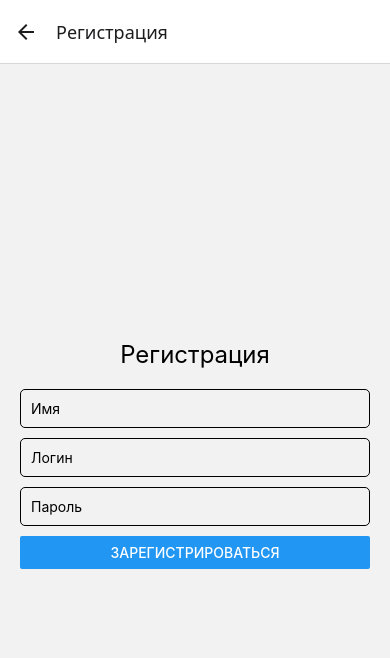
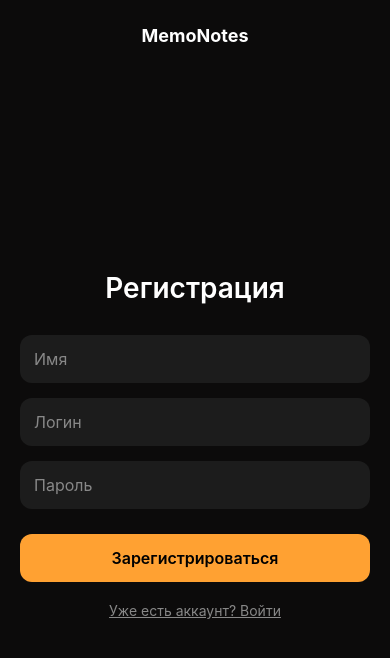
Before and after one commit to MaisLaufen/memonotes, a React Native app: screen /SignUp in a window 390 px wide. Shown: the top 658 px of the page. Built offline with nearby package versions, Linux system fonts and the light colour scheme.

Commit message:
New Auth feature UI design

```diff
--- /dev/null
+++ b/src/components/Header.tsx
@@ -0,0 +1,19 @@
+import { StyleSheet, Text } from "react-native";
+
+const HeaderLogo = () => (
+  <Text style={styles.link}>
+    MemoNotes
+  </Text>
+);
+
+const styles = StyleSheet.create({
+  link: {
+    color: '#fff',
+    fontSize: 18,
+    fontWeight: 'bold',
+    textAlign: 'center',
+    marginTop: 15,
+  },
+});
+
+export default HeaderLogo;
--- /dev/null
+++ b/src/components/HrefText.tsx
@@ -0,0 +1,19 @@
+import { StyleSheet, Text } from "react-native";
+
+const HrefText = ({ text, onPress }: { text: string; onPress: () => void }) => (
+  <Text style={styles.link} onPress={onPress}>
+    {text}
+  </Text>
+);
+
+const styles = StyleSheet.create({
+  link: {
+    color: '#888',
+    fontSize: 14,
+    textAlign: 'center',
+    marginTop: 20,
+    textDecorationLine: 'underline',
+  },
+});
+
+export default HrefText;
--- /dev/null
+++ b/src/components/MemoButton.tsx
@@ -0,0 +1,24 @@
+import { ActivityIndicator, StyleSheet, Text, TouchableOpacity } from "react-native";
+
+const MemoButton = ({ title, onPress, loading = false }: { title: string; onPress: () => void; loading?: boolean }) => (
+  <TouchableOpacity style={styles.button} onPress={onPress} disabled={loading}>
+    {loading ? <ActivityIndicator color="#fff" /> : <Text style={styles.buttonText}>{title}</Text>}
+  </TouchableOpacity>
+);
+
+const styles = StyleSheet.create({
+  button: {
+    backgroundColor: '#ffa132',
+    paddingVertical: 14,
+    borderRadius: 12,
+    alignItems: 'center',
+    marginTop: 10,
+  },
+  buttonText: {
+    color: '#000',
+    fontSize: 16,
+    fontWeight: '600',
+  }
+});
+
+export default MemoButton;
--- /dev/null
+++ b/src/components/MemoInput.tsx
@@ -0,0 +1,48 @@
+import { StyleSheet, TextInput } from "react-native";
+
+// Кастомное поле ввода
+const MemoInput = ({
+  placeholder,
+  value,
+  onChangeText,
+  secureTextEntry = false,
+}: {
+  placeholder: string;
+  value: string;
+  onChangeText: (text: string) => void;
+  secureTextEntry?: boolean;
+}) => (
+  <TextInput
+    style={styles.input}
+    placeholder={placeholder}
+    placeholderTextColor="#888"
+    value={value}
+    onChangeText={onChangeText}
+    secureTextEntry={secureTextEntry}
+  />
+);
+
+const styles = StyleSheet.create({
+  container: {
+    flex: 1,
+    backgroundColor: '#0c0b0b',
+    justifyContent: 'center',
+    padding: 20,
+  },
+  title: {
+    fontSize: 28,
+    color: '#fff',
+    marginBottom: 30,
+    textAlign: 'center',
+    fontWeight: '600',
+  },
+  input: {
+    backgroundColor: '#1c1c1c',
+    color: '#fff',
+    borderRadius: 12,
+    padding: 14,
+    fontSize: 16,
+    marginBottom: 15,
+}});
+
+export default MemoInput;
--- a/src/navigation/authStack.tsx
+++ b/src/navigation/authStack.tsx
@@ -13,8 +13,8 @@ const Stack = createNativeStackNavigator<AuthStackParamList>();
 export default function AuthStack() {
   return (
     <Stack.Navigator>
-      <Stack.Screen name="Login" component={LoginScreen} options={{ title: 'Вход' }} />
-      <Stack.Screen name="SignUp" component={SignUpScreen} options={{ title: 'Регистрация' }} />
+      <Stack.Screen name="Login" component={LoginScreen} options={{ title: 'Вход', headerShown: false,  }} />
+      <Stack.Screen name="SignUp" component={SignUpScreen} options={{ title: 'Регистрация', headerShown: false }} />
     </Stack.Navigator>
   );
 }
--- a/src/screens/auth/LoginScreen.tsx
+++ b/src/screens/auth/LoginScreen.tsx
@@ -1,81 +1,104 @@
 import React, { useState } from 'react';
-import { View, Text, TextInput, Button, Alert, StyleSheet } from 'react-native';
+import { View, Text, StyleSheet, SafeAreaView} from 'react-native';
 import { userStore } from '../../stores/userStore';
 import { observer } from 'mobx-react-lite';
 import { useNavigation } from '@react-navigation/native';
 import { StackNavigationProp } from '@react-navigation/stack';
 import { AuthStackParamList } from '../../navigation/AuthStack';
 import AlertModal from '../../modals/AlertModal';
+import MemoInput from '../../components/MemoInput';
+import MemoButton from '../../components/MemoButton';
+import HrefText from '../../components/HrefText';
+import HeaderLogo from '../../components/Header';
 
 type LoginNavProp = StackNavigationProp<AuthStackParamList, 'Login'>;
 
 const LoginScreen = observer(() => {
   const [login, setLogin] = useState('');
   const [password, setPassword] = useState('');
+  const [loading, setLoading] = useState(false);
   const [alertModalVisible, setAlertModalVisible] = useState(false);
   const [alertMessage, setAlertMessage] = useState('');
   const navigation = useNavigation<LoginNavProp>();
 
   const handleLogin = async () => {
     if (!login && !password) {
-        setAlertMessage("Заполните поле логина и пароля");
+      setAlertMessage('Заполните поле логина и пароля');
       setAlertModalVisible(true);
       return;
     }
     if (!login) {
-        setAlertMessage("Заполните поле логина");
+      setAlertMessage('Заполните поле логина');
       setAlertModalVisible(true);
       return;
     }
     if (!password) {
-        setAlertMessage("Заполните поле пароля");
+      setAlertMessage('Заполните поле пароля');
       setAlertModalVisible(true);
       return;
     }
+
+    setLoading(true);
     const success = await userStore.login(login, password);
+    setLoading(false);
+
     if (!success) {
       setAlertMessage('Неудачная попытка входа. Попробуйте еще раз');
+    } else {
+      setAlertMessage('Успешный вход!');
+    }
     setAlertModalVisible(true);
-    } else { // TODO: Вообще убрать это
-        setAlertMessage('Успешный вход!')
-        setAlertModalVisible(true);
-    }
   };
 
 return (
+  <View style={styles.screen}>
+    <View style={styles.header}>
+      <HeaderLogo/>
+    </View>
+
     <View style={styles.container}>
       <Text style={styles.title}>Вход</Text>
 
-      <TextInput
-        style={styles.input}
-        placeholder="Логин"
-        value={login}
-        onChangeText={setLogin}
-      /> // TODO: Вынести эти поля в отдельные компоненты
-      <TextInput
-        style={styles.input}
-        placeholder="Пароль"
-        secureTextEntry
-        value={password}
-        onChangeText={setPassword}
+      <MemoInput placeholder="Логин" value={login} onChangeText={setLogin} />
+      <MemoInput placeholder="Пароль" value={password} onChangeText={setPassword} secureTextEntry />
+
+      <MemoButton title="Войти" onPress={handleLogin} loading={loading} />
+
+      <HrefText text="Нету аккаунта?" onPress={() => navigation.navigate('SignUp')} />
+
+      <AlertModal
+        visible={alertModalVisible}
+        title="Уведомление"
+        message={alertMessage}
+        onClose={() => setAlertModalVisible(false)}
       />
-
-      <Button title="Войти" onPress={handleLogin} /> // TODO: Добавить вывод о состоянии загрузки
-
-      <Text style={styles.link} onPress={() => navigation.navigate('SignUp')}>
-        Зарегистрироваться
-      </Text>
-
-      <AlertModal visible={alertModalVisible} title="e" message={alertMessage} onClose={() => setAlertModalVisible(false)} />
+    </View>
   </View>
 );
 });
 
 const styles = StyleSheet.create({
-  container: { flex: 1, justifyContent: 'center', padding: 20 },
-  title: { fontSize: 24, marginBottom: 20, textAlign: 'center' },
-  input: { borderWidth: 1, padding: 10, marginBottom: 10, borderRadius: 5 },
-  link: { color: 'blue', marginTop: 10, textAlign: 'center' },
+    screen : {
+        flex: 1,
+        justifyContent: 'center',
+        backgroundColor: "#0c0b0b"
+    },
+    header: {
+        alignItems: 'center',
+        paddingTop: 10,
+    },
+    container: {
+        flex: 1,
+        justifyContent: 'center',
+        padding: 20,
+    },
+    title: {
+        fontSize: 28,
+        color: '#fff',
+        marginBottom: 30,
+        textAlign: 'center',
+        fontWeight: '600',
+    }
 });
 
 export default LoginScreen;
--- a/src/screens/auth/SignUpScreen.tsx
+++ b/src/screens/auth/SignUpScreen.tsx
@@ -1,10 +1,15 @@
 import React, { useState } from 'react';
-import { View, Text, TextInput, Button, Alert, StyleSheet } from 'react-native';
+import { View, Text, StyleSheet } from 'react-native';
 import { userStore } from '../../stores/userStore';
 import { observer } from 'mobx-react-lite';
 import { useNavigation } from '@react-navigation/native';
 import { StackNavigationProp } from '@react-navigation/stack';
 import { AuthStackParamList } from '../../navigation/AuthStack';
+import MemoInput from '../../components/MemoInput';
+import MemoButton from '../../components/MemoButton';
+import HrefText from '../../components/HrefText';
+import AlertModal from '../../modals/AlertModal';
+import HeaderLogo from '../../components/Header';
 
 type SignUpNavProp = StackNavigationProp<AuthStackParamList, 'SignUp'>;
 
@@ -12,36 +17,84 @@ const SignUpScreen = observer(() => {
   const [username, setUsername] = useState('');
   const [login, setLogin] = useState('');
   const [password, setPassword] = useState('');
+  const [loading, setLoading] = useState(false);
+  const [alertModalVisible, setAlertModalVisible] = useState(false);
+  const [alertMessage, setAlertMessage] = useState('');
+
   const navigation = useNavigation<SignUpNavProp>();
 
   const handleSignUp = async () => {
+    if (!username || !login || !password) {
+      setAlertMessage('Заполните все поля');
+      setAlertModalVisible(true);
+      return;
+    }
+
+    setLoading(true);
     const success = await userStore.register(username, login, password);
+    setLoading(false);
+
     if (success) {
-      Alert.alert('Успех', 'Регистрация прошла успешно', [ // TODO: Switch to modal
-        { text: 'OK', onPress: () => navigation.navigate('Login') },
-      ]);
+      setAlertMessage('Регистрация прошла успешно!');
+      setAlertModalVisible(true);
+      setTimeout(() => {
+        navigation.navigate('Login');
+      }, 1000);
     } else {
-      Alert.alert('Ошибка', 'Пользователь с таким логином уже существует'); // TODO: Switch to modal
+      setAlertMessage('Пользователь с таким логином уже существует');
+      setAlertModalVisible(true);
     }
   };
 
   return (
+    <View style={styles.screen}>
+    <View style={styles.header}>
+      <HeaderLogo/>
+    </View>
     <View style={styles.container}>
       <Text style={styles.title}>Регистрация</Text>
 
-      <TextInput style={styles.input} placeholder="Имя" value={username} onChangeText={setUsername} />
-      <TextInput style={styles.input} placeholder="Логин" value={login} onChangeText={setLogin} />
-      <TextInput style={styles.input} placeholder="Пароль" secureTextEntry value={password} onChangeText={setPassword} />
+      <MemoInput placeholder="Имя" value={username} onChangeText={setUsername} />
+      <MemoInput placeholder="Логин" value={login} onChangeText={setLogin} />
+      <MemoInput placeholder="Пароль" value={password} onChangeText={setPassword} secureTextEntry />
 
-      <Button title="Зарегистрироваться" onPress={handleSignUp} />
+      <MemoButton title="Зарегистрироваться" onPress={handleSignUp} loading={loading} />
+
+      <HrefText text="Уже есть аккаунт? Войти" onPress={() => navigation.navigate('Login')} />
+
+      <AlertModal
+        visible={alertModalVisible}
+        title="Уведомление"
+        message={alertMessage}
+        onClose={() => setAlertModalVisible(false)}
+      />
+    </View>
     </View>
   );
 });
 
 const styles = StyleSheet.create({
-  container: { flex: 1, justifyContent: 'center', padding: 20 },
-  title: { fontSize: 24, marginBottom: 20, textAlign: 'center' },
-  input: { borderWidth: 1, padding: 10, marginBottom: 10, borderRadius: 5 },
+    screen : {
+        flex: 1,
+        justifyContent: 'center',
+        backgroundColor: "#0c0b0b"
+    },
+    header: {
+        alignItems: 'center',
+        paddingTop: 10,
+    },
+    container: {
+        flex: 1,
+        justifyContent: 'center',
+        padding: 20,
+    },
+    title: {
+        fontSize: 28,
+        color: '#fff',
+        marginBottom: 30,
+        textAlign: 'center',
+        fontWeight: '600',
+    },
 });
 
 export default SignUpScreen;
```
Lines whose indentation alone changed are shown as unchanged.
